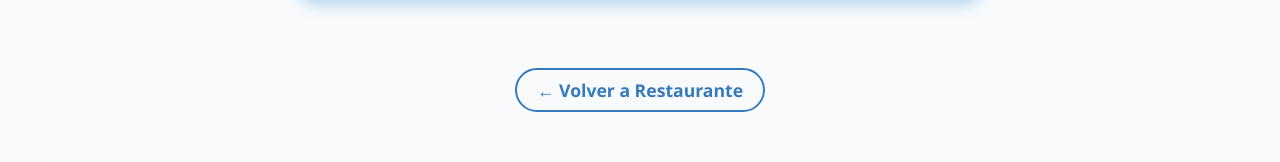
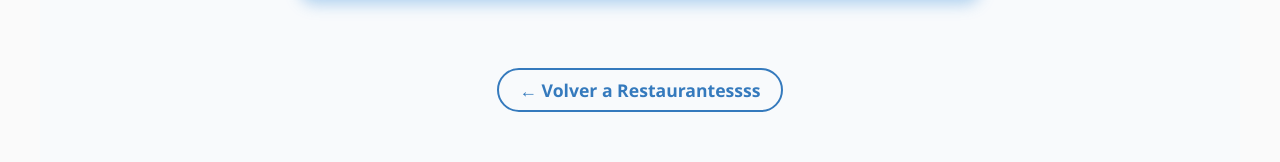
Before and after one commit to alexrotar908/antidoto_web, a React (Create React App) app: page /comida/arroces in a window 1280 px wide. Shown: the part 459-621 px from the top of the page. Built offline with nearby package versions, Linux system fonts and the light colour scheme; no server answers; the database is empty.

Commit message:
Actualizo proyecto web

```diff
--- a/src/pages/comida/categorias/arroces/arroces.js
+++ b/src/pages/comida/categorias/arroces/arroces.js
@@ -41,7 +41,7 @@ function Arroces() {
 
       <div className="back-button-inside">
         <Link to="/comida" className="back-button">
-          ← {t('restaurante.volver')}
+          ← {t('restaurante.volver')}ssss
         </Link>
       </div>
     </div>
```
